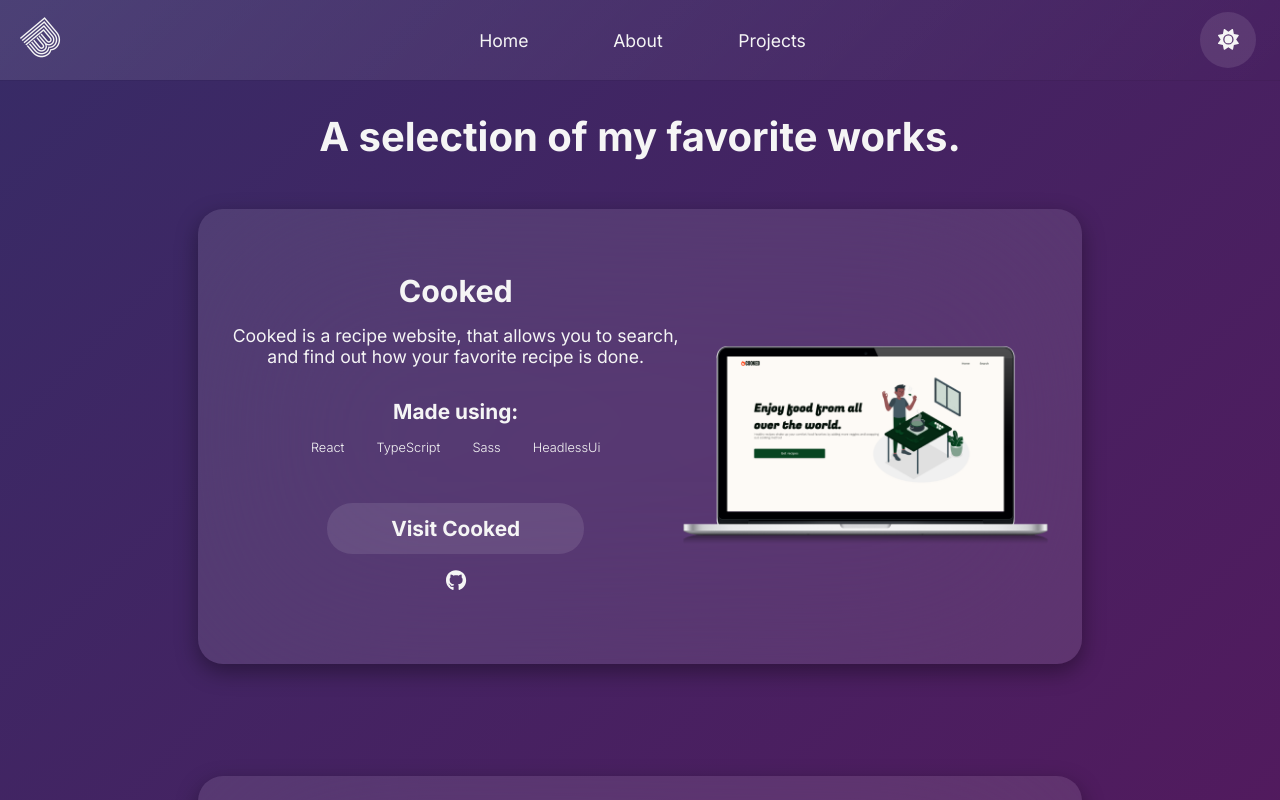
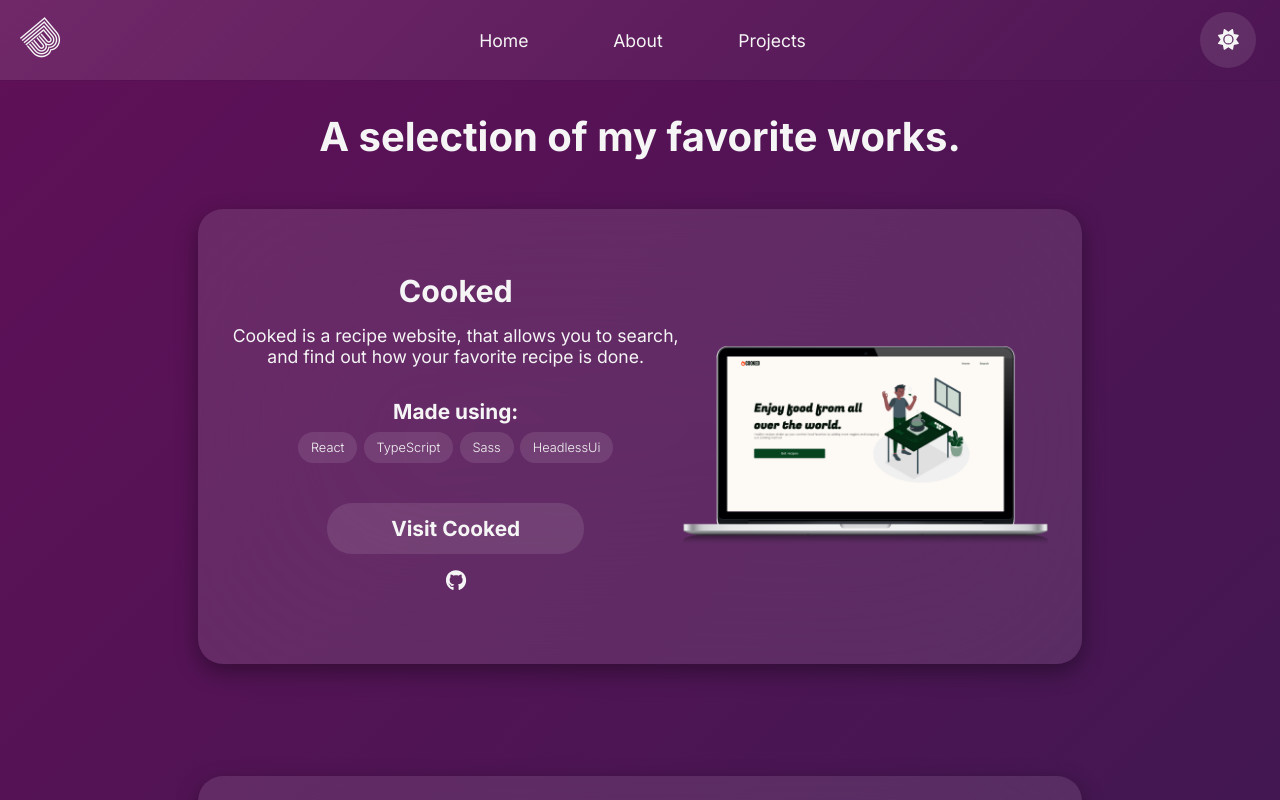
Before and after one commit to brunovdsa/portfolio, a React (Vite) app: page /projects in a window 1280 px wide. Shown: the top 800 px of the page. Built offline with nearby package versions, Linux system fonts and the light colour scheme.

Commit message:
FIX: Fixed performance issue using blur filter

```diff
--- a/src/components/MainContainer/styles.ts
+++ b/src/components/MainContainer/styles.ts
@@ -6,11 +6,25 @@ export const Container = styled.div`
   color: ${(props) => props.theme.colors.text};
 
   background: ${(props) => props.theme.colors.background_800};
+  background-size: 400% 400%;
+  animation: gradient 5s ease infinite;
+
+  @keyframes gradient {
+    0% {
+      background-position: 0% 50%;
+    }
+    50% {
+      background-position: 100% 50%;
+    }
+    100% {
+      background-position: 0% 50%;
+    }
+  }
 
   @media (min-width: 1100px) {
     background: ${(props) => props.theme.colors.background_800};
     background-size: 400% 400%;
-    animation: gradient 20s ease infinite;
+    animation: gradient 15s ease infinite;
 
     @keyframes gradient {
       0% {
--- a/src/components/Navbar/styles.ts
+++ b/src/components/Navbar/styles.ts
@@ -36,8 +36,8 @@ export const Nav = styled.nav`
   border-radius: 25px;
   box-shadow: 0 8px 22px 0 ${(props) => props.theme.colors.box_shadow};
   z-index: 1;
-  backdrop-filter: blur(200px);
-  -webkit-backdrop-filter: blur(200px);
+  backdrop-filter: blur(100px);
+  -webkit-backdrop-filter: blur(100px);
 
   button,
   a {
--- a/src/components/ProjectCard/styles.ts
+++ b/src/components/ProjectCard/styles.ts
@@ -15,7 +15,6 @@ export const Container = styled.div`
   background: ${(props) => props.theme.colors.background};
   border-radius: 25px;
   box-shadow: 0 8px 22px 0 ${(props) => props.theme.colors.box_shadow};
-
   backdrop-filter: blur(100px);
   -webkit-backdrop-filter: blur(100px);
   max-width: 100%;
@@ -79,11 +78,9 @@ export const List = styled.ul`
 `;
 
 export const ItemsList = styled.li`
-  background-color: ${(props) => props.theme.colors.background_700};
+  background: ${(props) => props.theme.colors.background};
   border-radius: 25px;
 
-  backdrop-filter: blur(300px);
-  -webkit-backdrop-filter: blur(300px);
   padding: 0.5rem 0.8rem;
   margin: 0.5rem 0.2rem;
 `;
@@ -121,8 +118,6 @@ export const VisitBtn = styled.a`
   font-weight: ${(props) => props.theme.font_weight.bold};
   color: ${(props) => props.theme.colors.text};
   background: ${(props) => props.theme.colors.background};
-  backdrop-filter: blur(300px);
-  -webkit-backdrop-filter: blur(300px);
   border-radius: 25px;
   padding: 0.8rem 2rem;
   margin: 1rem 1rem 0.5rem;
```
